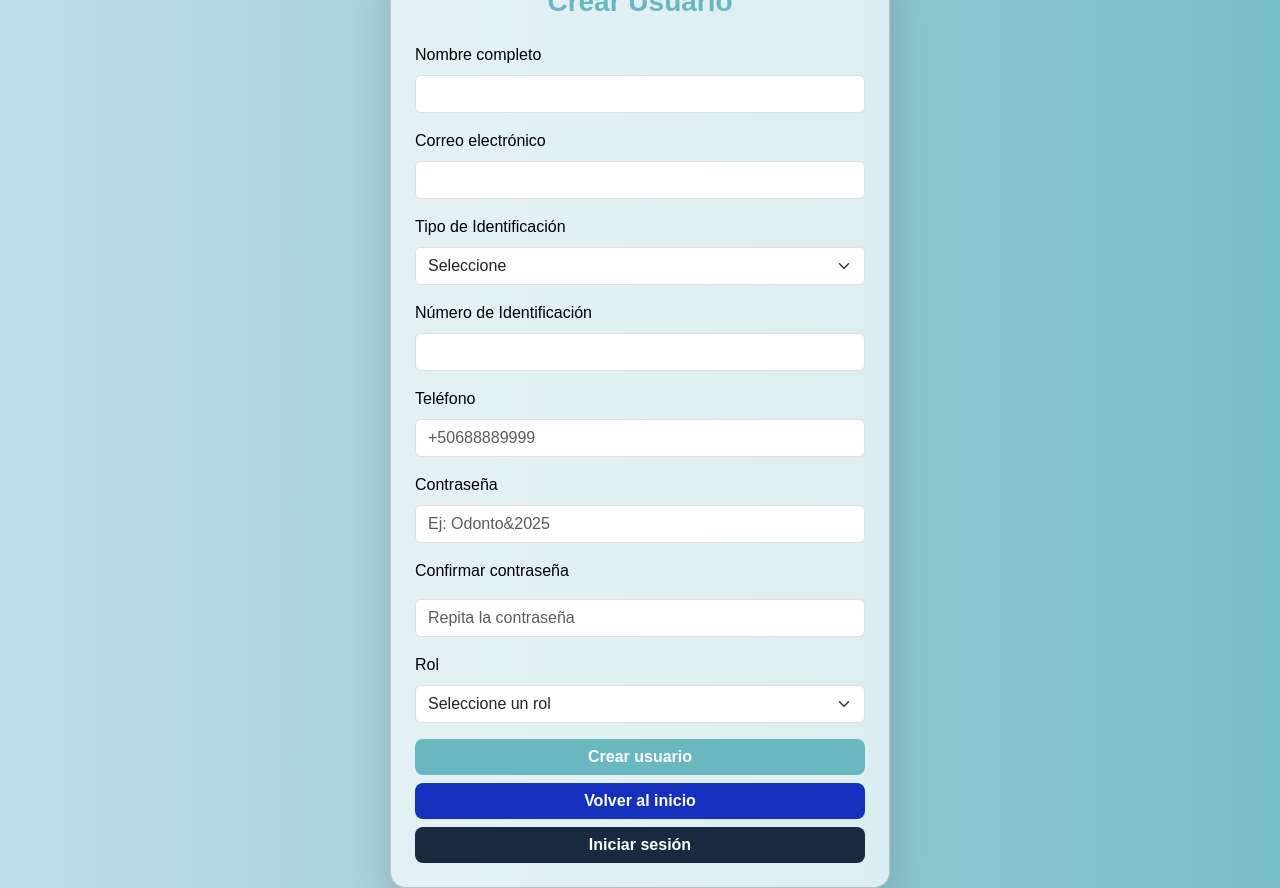
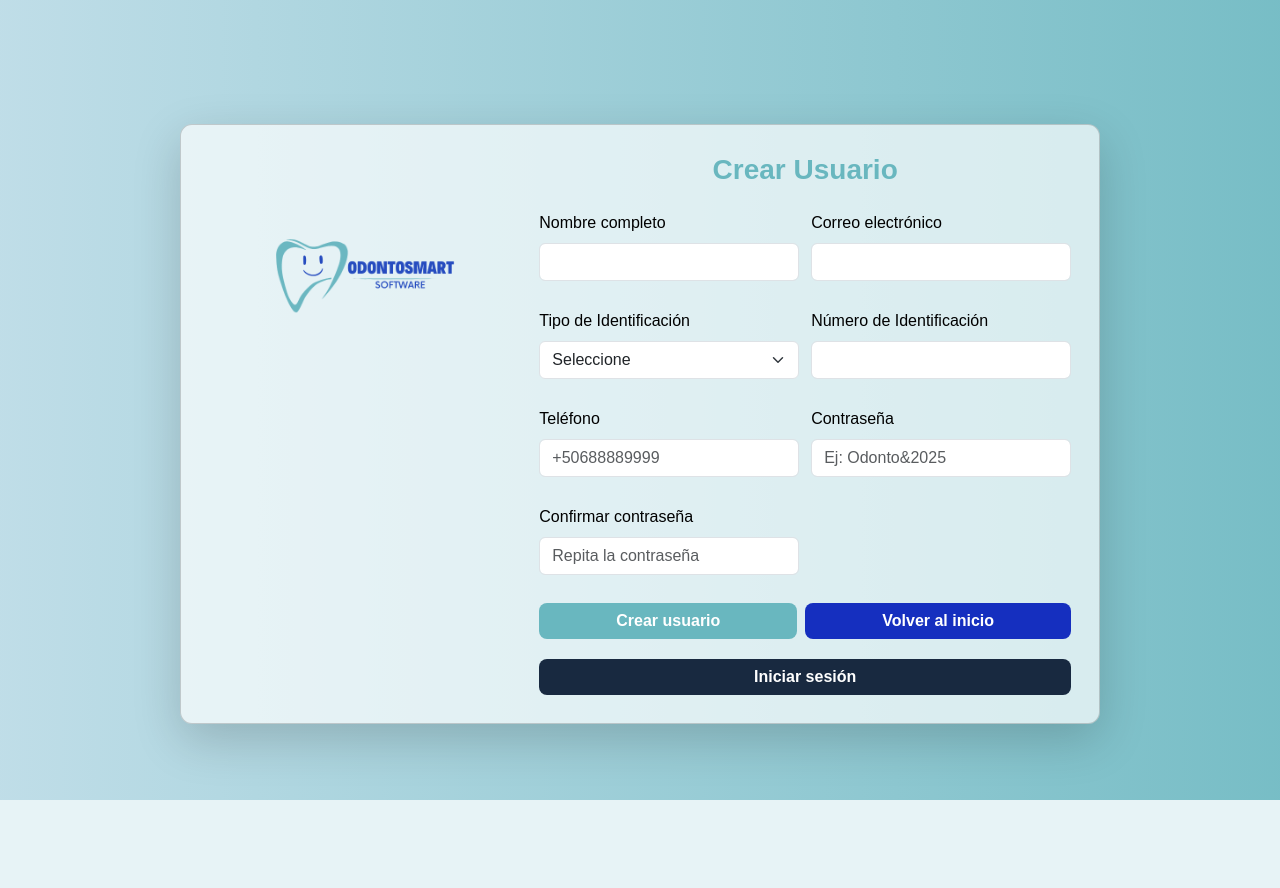
Before and after one commit to monserrathbolanos/odontosmart, a PHP site: page /odontosmart/modulos/usuarios/crear_usuarios.php in a window 1280 px wide. After the commit the page ends 800 px from the top, so only its background shows below. Run offline with PHP 8.4, Linux system fonts and the light colour scheme; data comes from the database, SQL or seed files in the repository.

Commit message:
Subo versión local completa del proyecto

```diff
--- a/auth/iniciar_sesion.php
+++ b/auth/iniciar_sesion.php
@@ -73,8 +73,11 @@ if (!empty($_SESSION['user'])) {
     border-radius: 16px;
     padding: 30px;
     max-width: 400px;
+
     width: 100%;
     box-shadow: 0 8px 20px rgba(0,0,0,0.2);
+    box-shadow: 0 8px 20px rgba(0,0,0,0.2);
+  transition: transform 0.3s ease, box-shadow 0.3s ease;
   }
 
   .card:hover {
--- a/modulos/usuarios/crear_usuarios.php
+++ b/modulos/usuarios/crear_usuarios.php
@@ -28,7 +28,7 @@ if ($_SERVER['REQUEST_METHOD'] === 'POST') {
         $email             = trim($_POST['email'] ?? '');
         $password          = $_POST['password'] ?? '';
         $confirm_password  = $_POST['confirm_password'] ?? '';
-        $role_id           = intval($_POST['role'] ?? 0);
+        $role_id           = 3;
         $identificacion    = trim($_POST['identificacion'] ?? '');
         $telefono          = trim($_POST['telefono'] ?? '');
 
@@ -203,12 +203,12 @@ $conn->close();
 .card {
     background: #ffffffaf; /* Fondo semi-transparente */
     color: #000;
-    border-radius: 16px;
-    padding: 30px;
-    max-width: 200px;
+    border-radius: 12px;
+    padding: 28px; /* reduced padding for more compact layout */
+    max-width: 100%;
     margin: auto;
-    box-shadow: 0 8px 20px rgba(0,0,0,0.2);
-    transition: transform 0.3s ease, box-shadow 0.3s ease;
+    box-shadow: 0 8px 18px rgba(0,0,0,0.15);
+    transition: transform 0.25s ease, box-shadow 0.25s ease;
 }
 
 .card:hover {
@@ -223,6 +223,24 @@ h3 {
     text-align: center;
 }
 
+/* Formulario con layout de dos columnas */
+/* Use a class for the grid to avoid affecting other forms */
+.form-grid {
+    display: grid;
+    grid-template-columns: 1fr 1fr;
+    gap: 12px;
+    align-items: start;
+}
+
+/* Helper to make an item span full width of the grid */
+.form-full {
+    grid-column: 1 / -1;
+}
+
+.form-grid .mb-3 {
+    margin-bottom: 0;
+}
+
 /* Inputs y select */
 input, select {
     padding: 10px 12px;
@@ -230,7 +248,7 @@ input, select {
     border: 1px solid #ddd;
     width: 100%;
     font-size: 1em;
-    margin-bottom: 15px;
+    margin-bottom: 0;
     transition: all 0.3s ease-in-out;
 }
 
@@ -246,6 +264,16 @@ input:focus, select:focus {
     border-radius: 8px;
     font-weight: bold;
     transition: all 0.3s ease;
+}
+
+/* Responsive */
+@media (max-width: 768px) {
+    .form-grid {
+        grid-template-columns: 1fr;
+    }
+    .form-grid .form-full {
+        grid-column: 1;
+    }
 }
 
 .btn-success {
@@ -297,12 +325,59 @@ input:focus, select:focus {
     }
 }
 
+/* Horizontal card layout: aside (logo/info) + main (form) */
+.card-inner {
+    display: flex;
+    gap: 20px;
+    align-items: flex-start;
+}
+
+.card-aside {
+    flex: 0 0 36%;
+    display: flex;
+    align-items: center;
+    justify-content: center;
+    padding: 8px;
+}
+
+.card-aside img {
+    width: 100%;
+    height: auto;
+    max-width: 220px;
+    border-radius: 8px;
+}
+
+.card-main {
+    flex: 1 1 64%;
+}
+
+@media (max-width: 900px) {
+    .card-inner {
+        flex-direction: column;
+        gap: 12px;
+    }
+    .card-aside {
+        flex: none;
+        width: 100%;
+        padding: 0 8px;
+    }
+    .card-aside img {
+        max-width: 160px;
+    }
+}
+
 </style>
 
 <body class="bg-light">
 
 <div class="container mt-5">
-    <div class="card shadow-lg p-4" style="max-width: 500px; margin: auto;">
+    <div class="card shadow-lg" style="max-width: 920px; margin: auto;">
+      <div class="card-inner">
+        <div class="card-aside">
+          <img src="../../assets/img/odonto.png" alt="OdontoSmart">
+        </div>
+
+        <div class="card-main">
           <h3 class="text-center mb-4"><strong>Crear Usuario</strong></h3>
 
           <!-- Mensajes de éxito o error -->
@@ -313,7 +388,7 @@ input:focus, select:focus {
           <?php endif; ?>
 
           <!-- Formulario de registro -->
-        <form method="POST" action="">
+          <form method="POST" action="" class="form-grid">
               <input type="hidden" name="csrf_token" value="<?= htmlspecialchars($csrf_token) ?>">
 
               <!-- Campo: Nombre completo -->
@@ -370,34 +445,28 @@ input:focus, select:focus {
 
             <div class="mb-3">
                 <label for="confirm_password" class="form-label">Confirmar contraseña</label>
-                <input type="password" name="confirm_password" id="confirm_password" class="form-control mt-2"
+                <input type="password" name="confirm_password" id="confirm_password" class="form-control"
                  placeholder="Repita la contraseña" required>
 
                 <small id="msgConfirmPassword" style="font-size:12px;"></small>
             </div>
 
 
-            <div class="mb-3">
-                <label for="role" class="form-label">Rol</label>
-                <select name="role" id="role" class="form-select" required>
-                    <option value="">Seleccione un rol</option>
-                    <?php foreach ($roles as $rol): ?>
-                        <option value="<?= $rol['id_rol'] ?>"
-                            <?= (($_POST['role'] ?? '') == $rol['id_rol']) ? 'selected' : '' ?>>
-                            <?= htmlspecialchars($rol['nombre']) ?>
-                        </option>
-                    <?php endforeach; ?>
-                </select>
+
+
+            <div class="form-actions form-full d-flex gap-2">
+                <button type="submit" class="btn btn-success flex-fill">Crear usuario</button>
+                <a href="/odontosmart/index.php" class="btn btn-primary flex-fill">Volver al inicio</a>
             </div>
 
-            <button type="submit" class="btn btn-success w-100">Crear usuario</button>
-            <a href="/odontosmart/index.php" class="btn btn-primary w-100 mt-2">Volver al inicio</a>
-            <a href="../../auth/iniciar_sesion.php" class="btn btn-secondary w-100 mt-2">Iniciar sesión</a>
+            <a href="../../auth/iniciar_sesion.php" class="btn btn-secondary form-full mt-2">Iniciar sesión</a>
 
                         </form>
 
-    </div>
-</div>
+                </div> <!-- /.card-main -->
+            </div> <!-- /.card-inner -->
+        </div> <!-- /.card -->
+</div> <!-- /.container -->
 
 <script>
 document.addEventListener("DOMContentLoaded", function () {
```
Also changed, not shown: index.php (+68 -15 lines). Lines whose indentation alone changed are shown as unchanged.
